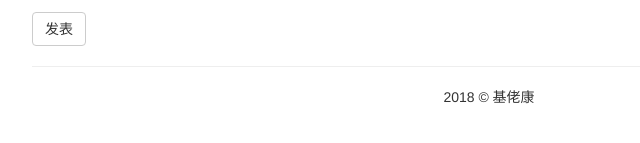
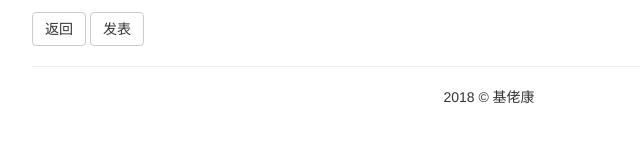
Before and after one commit to jilaokang/fuckNode, a website: page views/post/pushPost.html in a window 1280 px wide. Shown: the part 291-434 px from the top of the page, 151-791 px from the left. Drawn offline with nearby package versions, Linux system fonts and the light colour scheme.

Commit message:
增加返回按钮

```diff
--- a/views/post/pushPost.html
+++ b/views/post/pushPost.html
@@ -39,6 +39,7 @@
                         <label>内容</label>
                         <textarea id="content" class="form-control" rows="3" placeholder="请输入内容"></textarea>
                     </div>
+                    <input type="button" class="btn btn-default" value="返回" onclick="location.href='showpost';">
                     <input type="button" class="btn btn-default" value="发表" id="submit">
                 </section>
             </div>
```
